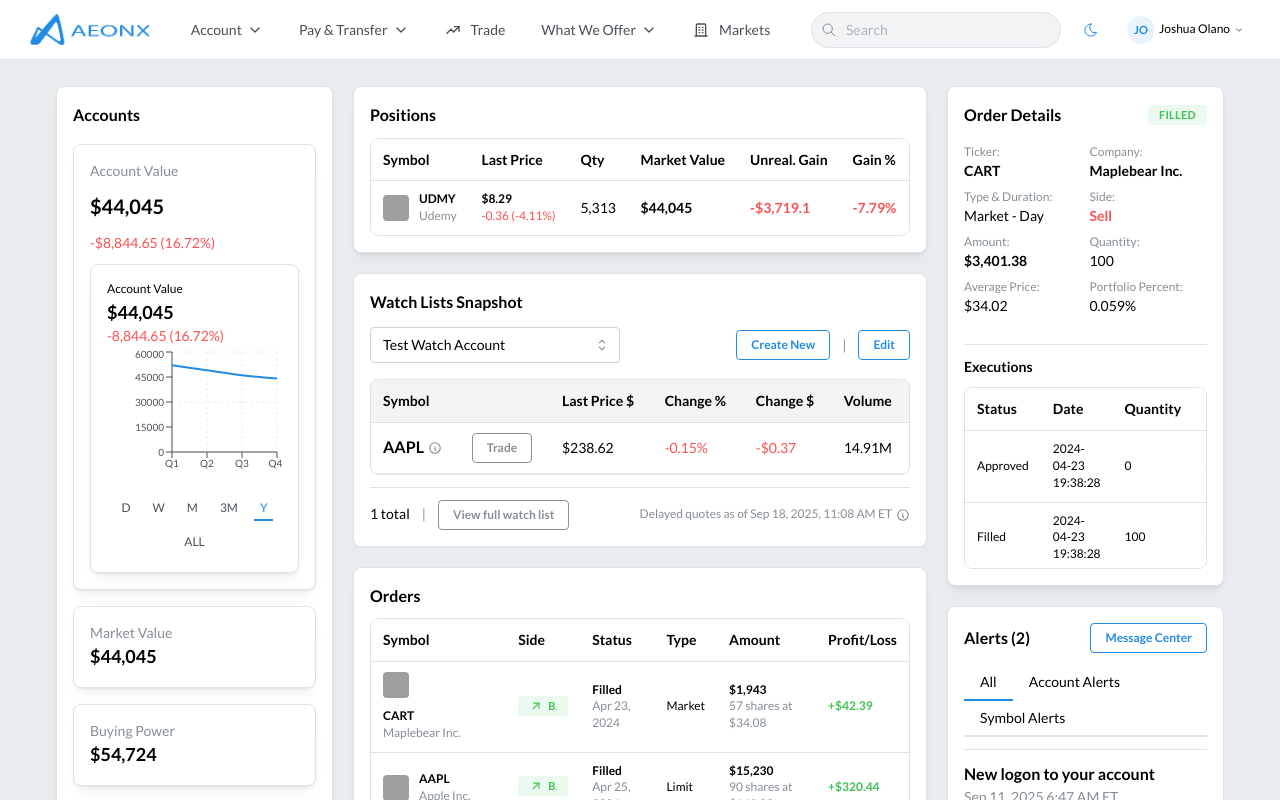
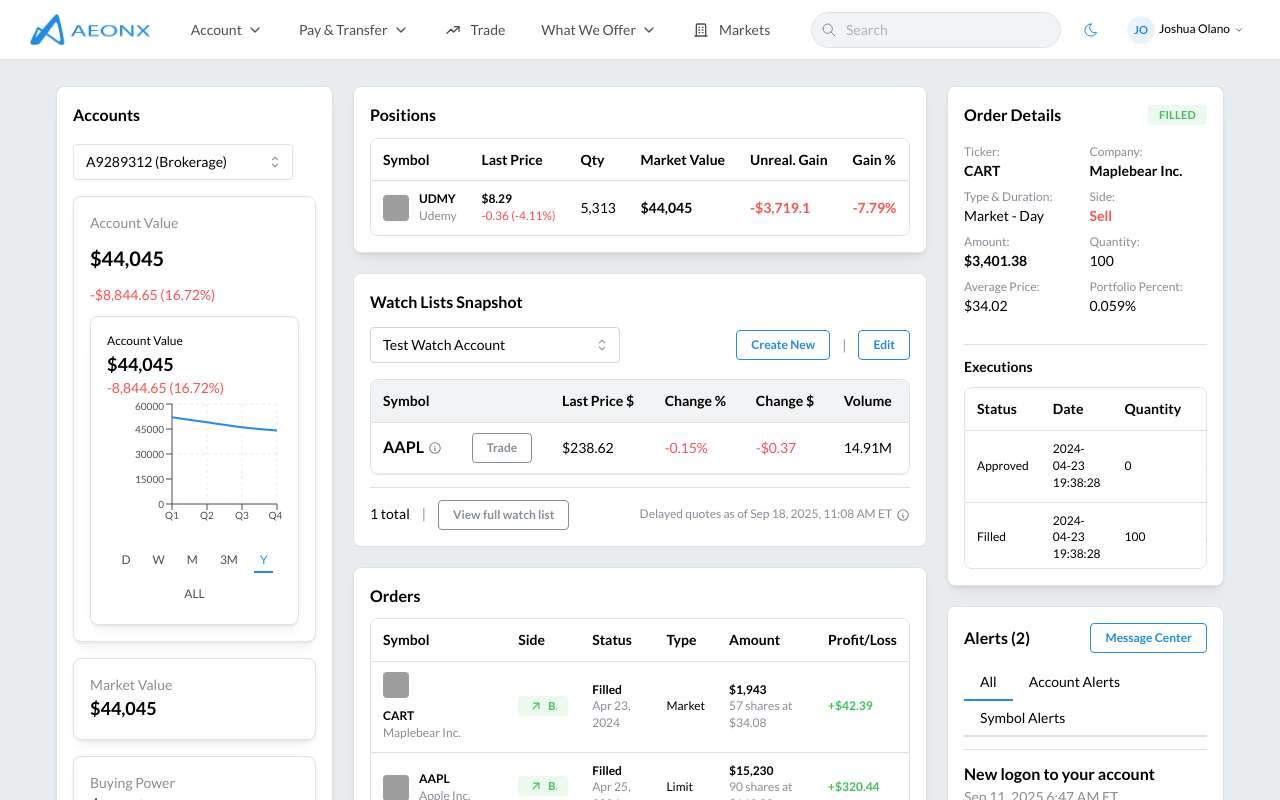
Before and after one commit to goodstripe/Alpha-Platform, a Next.js app: page /dashboard in a window 1280 px wide. Shown: the top 800 px of the page. Built offline with nearby package versions, Linux system fonts and the light colour scheme; grey boxes are pictures that could not be loaded.

Commit message:
`Added Select component to Accounts component`

```diff
--- a/src/app/components/Dashboard/Accounts.tsx
+++ b/src/app/components/Dashboard/Accounts.tsx
@@ -9,6 +9,7 @@
   useMantineTheme,
   Divider,
   useComputedColorScheme,
+  Select,
 } from "@mantine/core";
 import CustomLineChart from "../Charts/CustomLineChart";
 
@@ -27,9 +28,27 @@
         backgroundColor: dark ? theme.colors.dark[7] : theme.white,
       }}
     >
-      <Text fw={600} mb="md" c={dark ? theme.white : theme.black}>
-        Accounts
-      </Text>
+      <Group justify="space-between" align="center" mb="md" wrap="wrap">
+        <Text fw={600} c={dark ? theme.white : theme.black}>
+          Accounts
+        </Text>
+        <Select
+          data={[
+            "A9289312 (Brokerage)",
+            "B9302393 (IRA)",
+            "X9893298 (Private Placement)",
+          ]}
+          defaultValue="A9289312 (Brokerage)"
+          size="sm"
+          w={{ base: "100%", sm: 220 }}
+          styles={{
+            input: {
+              backgroundColor: dark ? theme.colors.dark[6] : theme.white,
+              borderColor: dark ? theme.colors.dark[4] : theme.colors.gray[3],
+            },
+          }}
+        />
+      </Group>
 
       <Stack gap="md">
         {/* Account Value */}
```
